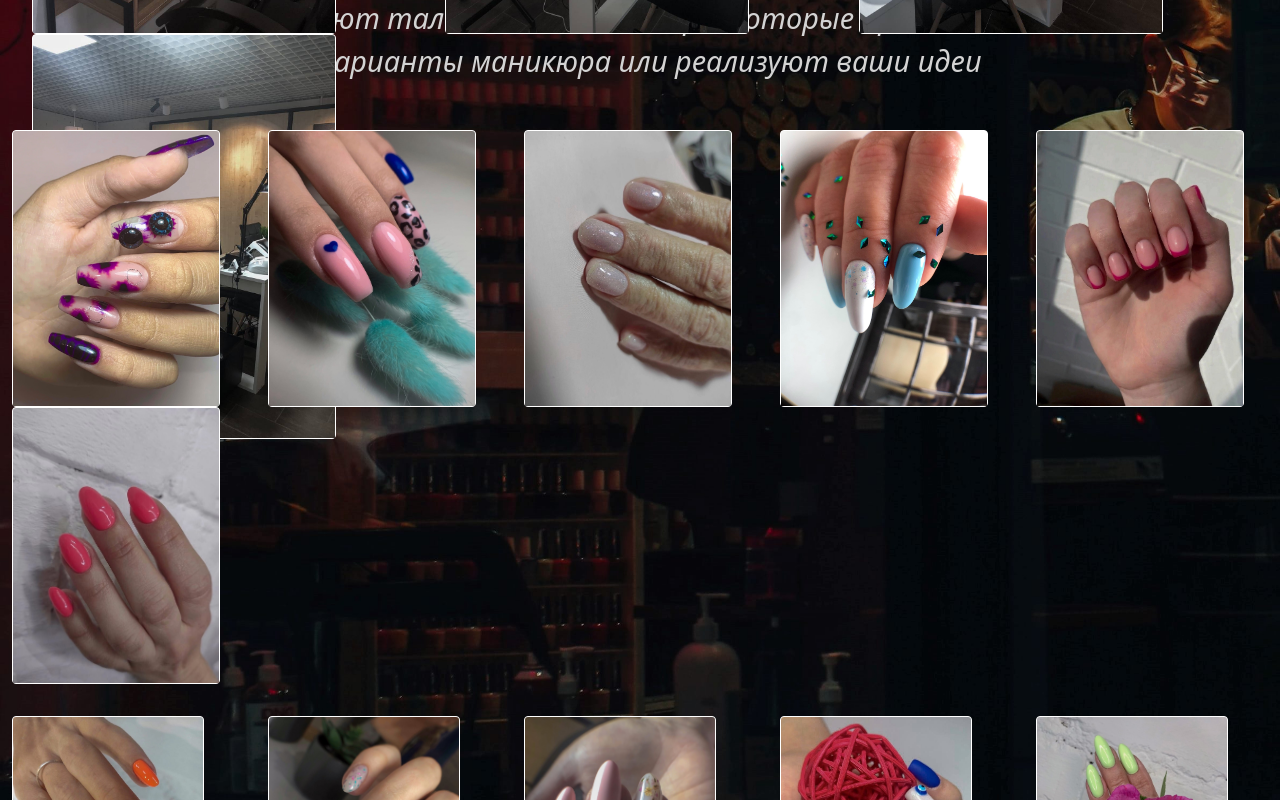
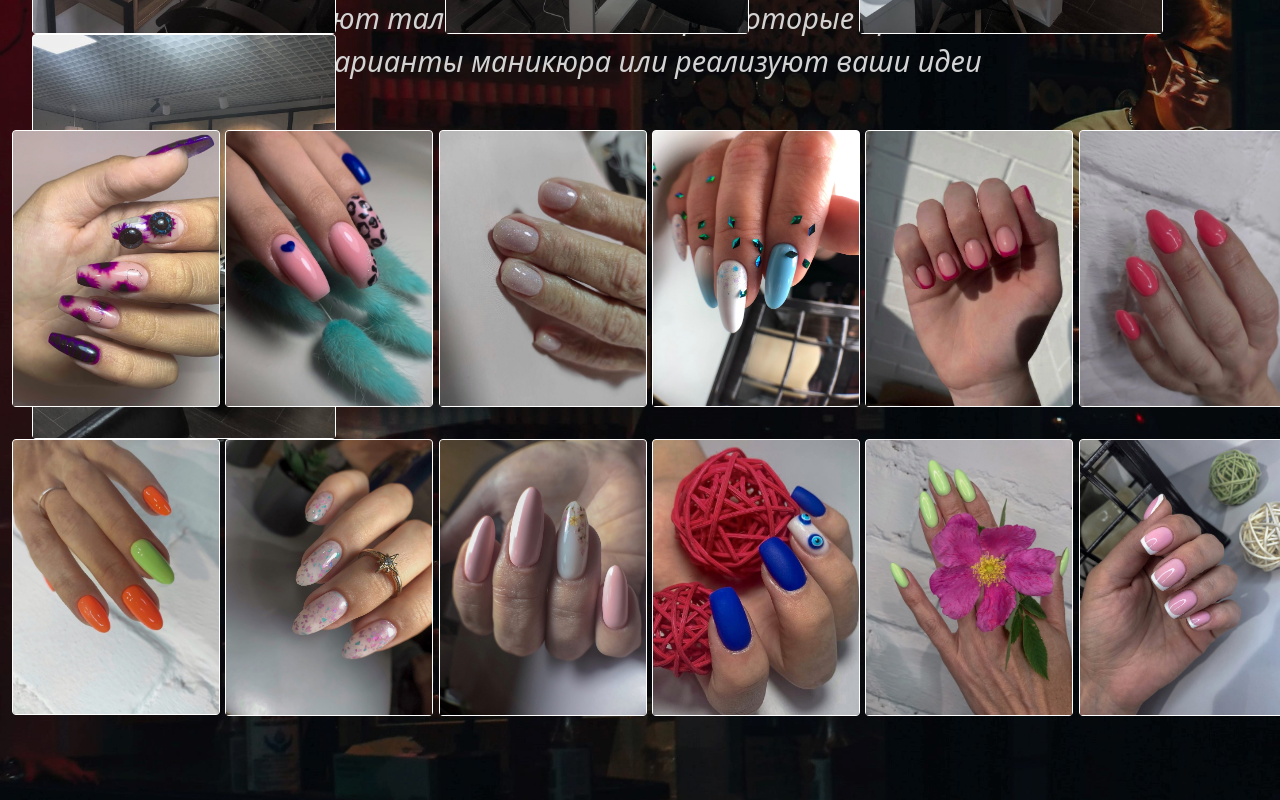
Before and after one commit to VeloboSAS/React-App, a React (Create React App) app: page /about in a window 1280 px wide. Shown: the part 1620-2420 px from the top of the page. Built offline with nearby package versions, Linux system fonts and the light colour scheme.

Commit message:
modified files

```diff
--- a/src/Components/CarouselBox.js
+++ b/src/Components/CarouselBox.js
@@ -18,7 +18,7 @@ export default class CaruselBox extends Component {
             <>
                 <Carousel>
                     <Carousel.Item class="carousel-item active" className='imgstyle' data-bs-interval="500">
-                        <img  src = {one} alt="FS" />
+                        <img className="min-vw-100" src = {one} alt="FS" />
                         <Carousel.Caption className='textstyle'>
                             <h1>FS | Studio manicure</h1>
                             <p>Эстетика в каждом пальчике</p>
@@ -28,7 +28,7 @@ export default class CaruselBox extends Component {
                         </Carousel.Caption>
                     </Carousel.Item>
                     <Carousel.Item class="carousel-item" className='imgstyle' data-bs-interval="500">
-                        <img className="d-inline-block w-100" src = {two} alt="FS"/>
+                        <img className="min-vw-100" src = {two} alt="FS"/>
                         <Carousel.Caption className='textstyle'>
                             <h1>FS | Studio manicure</h1>
                             <p >Эстетика в каждом пальчике</p>
@@ -38,7 +38,7 @@ export default class CaruselBox extends Component {
                         </Carousel.Caption>
                     </Carousel.Item>
                     <Carousel.Item class="carousel-item" className='imgstyle' data-bs-interval="500">
-                        <img className="w-100" src = {three} alt="FS"/>
+                        <img className="min-vw-100" src = {three} alt="FS"/>
                         <Carousel.Caption className='textstyle'>
                             <h1 >FS | Studio manicure</h1>
                             <p >Эстетика в каждом пальчике</p>
--- a/src/Components/OurWorks.js
+++ b/src/Components/OurWorks.js
@@ -64,67 +64,67 @@ class OurWorks extends Component {
                             </p>
                         </Container>
                         <Styles>
-                            <Row style={{paddingTop: '2rem'}}>
-                                <Col>
+                            <Row style={{paddingTop: '2rem'}} class='row'>
+                                <Col className="col-sm-2">
                                     <Card style={{width: '13rem'}} className="zoom">
                                         <Card.Img   variant='top'  src={twone}/>
                                     </Card>
 
                                 </Col>
-                                <Col>
-                                    <Card style={{width: '13rem'}}className="zoom">
+                                <Col className="col-sm-2">
+                                    <Card style={{width: '13rem'}} className="zoom">
                                         <Card.Img  variant='top' src={twtwo}/>
                                     </Card>
                                 </Col>
-                                <Col>
+                                <Col className="col-sm-2">
                                     <Card style={{width: '13rem'}} className="zoom">
                                         <Card.Img  variant='top' src={twthree}/>
                                     </Card>
                                 </Col>
-                                <Col>
+                                <Col className="col-sm-2">
                                     <Card style={{width: '13rem'}} className="zoom">
                                         <Card.Img   variant='top' src={twfour}/>
                                     </Card>
                                 </Col>
-                                <Col>
+                                <Col className="col-sm-2">
                                     <Card style={{width: '13rem'}} className="zoom">
                                         <Card.Img   variant='top' src={twfive}/>
                                     </Card>
                                 </Col>
-                                <Col>
+                                <Col className="col-sm-2">
                                     <Card style={{width: '13rem'}} className="zoom">
                                         <Card.Img   variant='top' src={twsex}/>
                                     </Card>
                                 </Col>
                             </Row>
-                            <Row style={{paddingTop: '2rem'}}>
-                                <Col>
-                                    <Card style={{width: '12rem'}} className="zoom">
+                            <Row style={{paddingTop: '2rem'}} className="row">
+                                <Col className="col-sm-2">
+                                    <Card style={{width: '13rem'}} className="zoom">
                                         <Card.Img  variant='top' src={twseven}/>
                                     </Card>
                                 </Col>
-                                <Col>
-                                    <Card style={{width: '12rem'}} className="zoom">
+                                <Col className="col-sm-2">
+                                    <Card style={{width: '13rem'}} className="zoom">
                                         <Card.Img variant='top' src={tweight}/>
                                     </Card>
                                 </Col>
-                                <Col>
-                                    <Card style={{width: '12rem'}} className="zoom">
+                                <Col className="col-sm-2">
+                                    <Card style={{width: '13rem'}} className="zoom">
                                         <Card.Img variant='top' src={twnine}/>
                                     </Card>
                                 </Col>
-                                <Col>
-                                    <Card style={{width: '12rem'}} className="zoom">
+                                <Col className="col-sm-2">
+                                    <Card style={{width: '13rem'}} className="zoom">
                                         <Card.Img variant='top' src={thone}/>
                                     </Card>
                                 </Col>
-                                <Col>
-                                    <Card style={{width: '12rem'}} className="zoom">
+                                <Col className="col-sm-2">
+                                    <Card style={{width: '13rem'}} className="zoom">
                                         <Card.Img variant='top' src={thtwo}/>
                                     </Card>
                                 </Col>
-                                <Col>
-                                    <Card style={{width: '12rem'}} className="zoom">
+                                <Col className="col-sm-2">
+                                    <Card style={{width: '13rem'}} className="zoom">
                                         <Card.Img variant='top' src={ththree}/>
                                     </Card>
                                 </Col>
--- a/src/Pages/About.js
+++ b/src/Pages/About.js
@@ -46,7 +46,7 @@ const Styles = styled.div`
     transition: all .3s linear;
   }
     .zoom:hover img {
-    transform: scale(1.1);
+    transform: scale(1.2);
     transition: all .2s linear;
   }
 `
@@ -75,7 +75,6 @@ class About extends Component {
                             <Col>
                                 <Card style={{width: '19rem'}} className="zoom">
                                     <Card.Img  variant='top' src={thirteen}/>
-                                    {/* <Card.Img  variant='top' src={thirteen} class="img-responsive img-fluid"/>  */}
                                 </Card>
                             </Col>
                             <Col>
```
